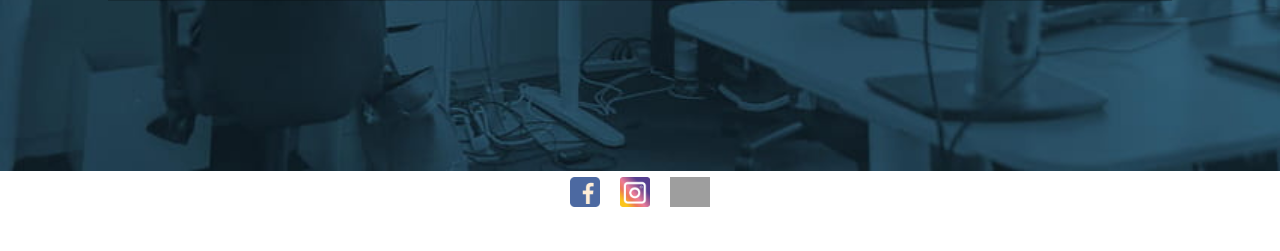
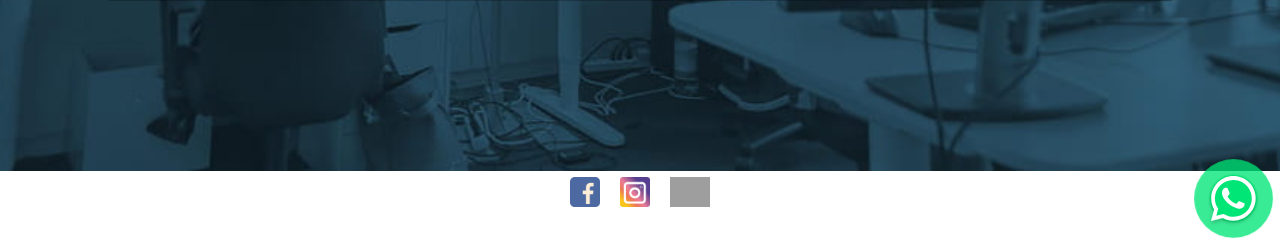
Before and after one commit to JorgeGodina00/ProyectoIntegradorWeb, a Flask app: page / in a window 1280 px wide. Shown: the part 549-800 px from the top of the page. Run offline with Flask 3, Linux system fonts and the light colour scheme; some libraries are stand-ins or nearby versions; grey boxes are pictures that could not be loaded.

Commit message:
Wpp
Creación icono de WhatsApp

```diff
--- a/Templates/index.html
+++ b/Templates/index.html
@@ -81,9 +81,62 @@
             height: 30px;
             width: auto;
         }
+        .btn-whatsapp {
+            position: relative;
+            display: inline-block;
+        }
+
+        .btn-whatsapp:before,
+        .btn-whatsapp:after {
+            content: "";
+            position: absolute;
+            top: 2px;
+            left: 4px;
+            width: 45px;
+            height: 45px;
+            border-radius: 50%;
+            background-color: #00e676;
+            opacity: 0;
+            z-index: -1;
+            animation: ondas 1.7s infinite;
+        }
+
+        .btn-whatsapp:before {
+            animation-delay: 1s;
+        }
+
+        .btn-whatsapp:after {
+            animation-delay: 1.4s;
+        }
+
+        .btn-whatsapp img {
+            position: relative;
+            z-index: 2;
+        }
+
+        @keyframes ondas {
+            0% {
+                transform: scale(1);
+                opacity: 0.6; /* Ajustar la opacidad inicial para que sea un poco visible */
+            }
+            15% {
+                opacity: 1;
+            }
+            100% {
+                opacity: 0;
+                transform: scale(2.5);
+            }
+        }
+        .btn-whatsapp {
+            position: fixed; /* Cambiado a fixed para que sea estático incluso al hacer scroll */
+            bottom: 20px; /* Ajusta esta propiedad para definir la distancia desde el borde inferior */
+            right: 20px; /* Ajusta esta propiedad para definir la distancia desde el borde derecho */
+            display: inline-block;
+        }
     </style>
 </head>
 <body>
+
     <div class="menu">
         <a href="/ruta1">Acerca de Nosotros</a>
         <a href="../templates/servicios.html">Servicios</a>
@@ -111,6 +164,9 @@
             <a href="https://www.youtube.com/@MarkitosTOYS"><img src="../static/logo3.png" alt="Youtube"></a>
         </div>
     </div>
+    <a href="https://wa.me/4423159281" class="btn-whatsapp">
+        <img src="icon-whatsapp.svg" alt="Contactar por WhatsApp">
+    </a>
 </body>
 
 </html>
```
Also changed, not shown: Templates/wpp.html (added, +14 -0 lines), static/wpp.css (added, +48 -0 lines), Templates/icon-whatsapp.svg (added), static/logo4.png (added).
